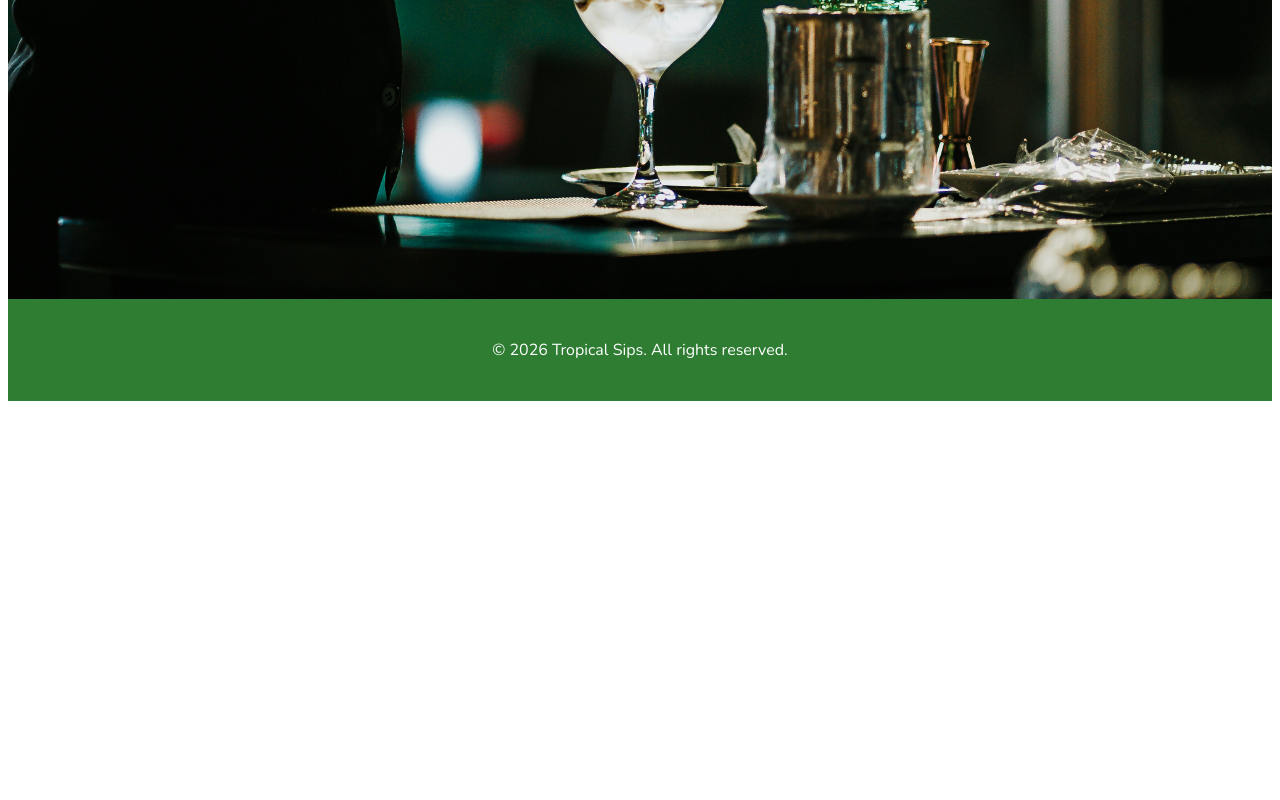
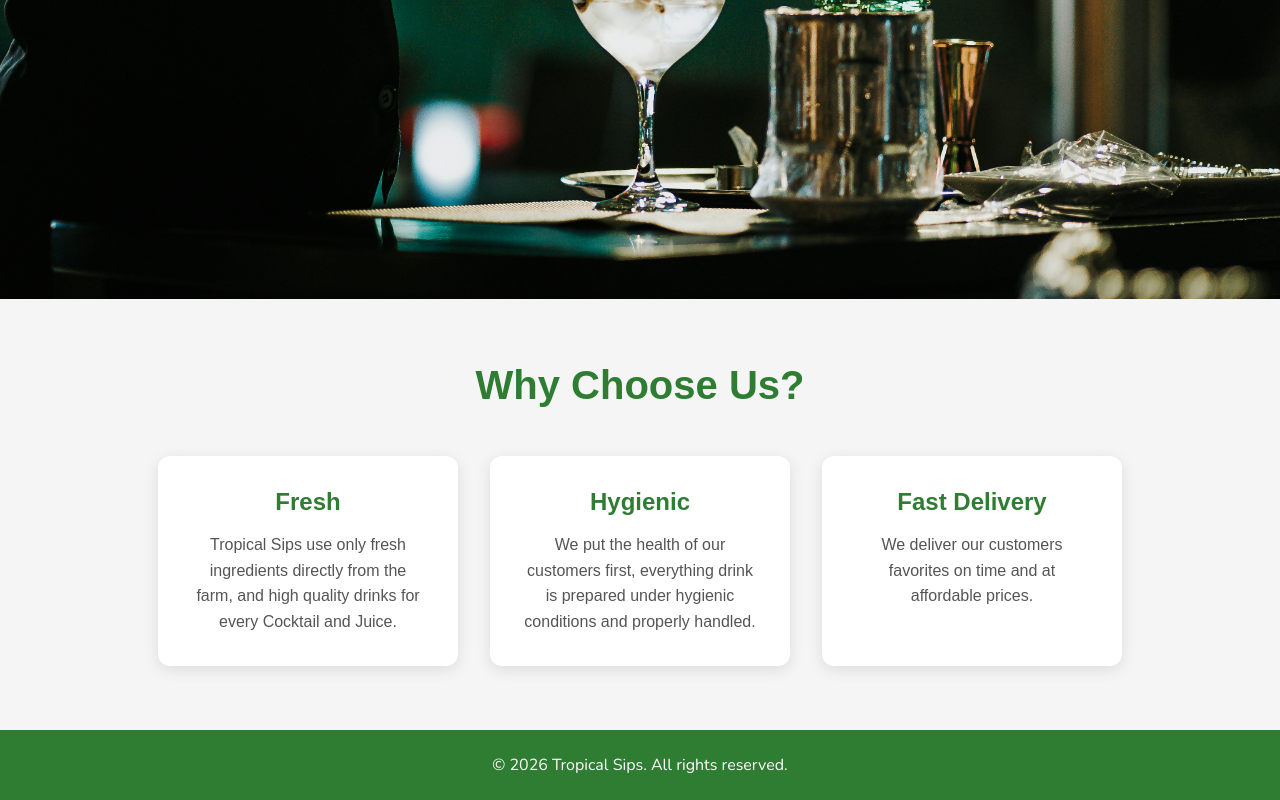
Before and after one commit to Robert-Awiesa/Cocktail-Bar, a React (Vite) app: page / in a window 1280 px wide. Shown: the part 501-1301 px from the top of the page. Before the commit the page ends 910 px from the top, so only its background shows below. Built offline with nearby package versions, Linux system fonts and the light colour scheme.

Commit message:
-aWhy choose us cards for home page

```diff
--- a/src/index.css
+++ b/src/index.css
@@ -1,3 +1,14 @@
 :root{
   font-family: Nunito, sans-serif;
 }
+/* Reset default browser spacing */
+* {
+  margin: 0;
+  padding: 0;
+  box-sizing: border-box;
+}
+
+body {
+  margin: 0;
+  padding: 0;
+}
--- a/src/pages/Home.jsx
+++ b/src/pages/Home.jsx
@@ -1,8 +1,10 @@
 import Hero from "./Hero";
+import WhyUs from "./WhyUs";
 function Home(){
   return(
     <>
       <Hero />
+      <WhyUs />
     </>
   )
 }
--- /dev/null
+++ b/src/pages/WhyUs.css
@@ -0,0 +1,45 @@
+.why-us {
+  padding: 4rem 2rem;
+  background-color: #f5f5f5;
+  text-align: center;
+  font-family: 'Poppins', sans-serif;
+}
+
+.why-us h1 {
+  font-size: 2.5rem;
+  margin-bottom: 3rem;
+  color: rgb(46, 125, 50);
+}
+
+.messages-container {
+  display: flex;
+  justify-content: center;
+  gap: 2rem;
+  flex-wrap: wrap;
+}
+
+.message-card {
+  background-color: white;
+  border-radius: 12px;
+  padding: 2rem;
+  width: 300px;
+  box-shadow: 0 4px 15px rgba(0, 0, 0, 0.1);
+  transition: transform 0.3s, box-shadow 0.3s;
+}
+
+.message-card:hover {
+  transform: translateY(-5px);
+  box-shadow: 0 8px 20px rgba(0, 0, 0, 0.15);
+}
+
+.message-card h3 {
+  font-size: 1.5rem;
+  margin-bottom: 1rem;
+  color: rgb(46, 125, 50);
+}
+
+.message-card p {
+  font-size: 1rem;
+  color: #555;
+  line-height: 1.6;
+}
--- /dev/null
+++ b/src/pages/WhyUs.jsx
@@ -0,0 +1,33 @@
+import './WhyUs.css';
+const messages = [
+  {
+    heading: 'Fresh',
+    text: 'Tropical Sips use only fresh ingredients directly from the farm, and high quality drinks for every Cocktail and Juice.'
+  },
+  {
+    heading: 'Hygienic',
+    text: 'We put the health of our customers first, everything drink is prepared under hygienic conditions and properly handled.'
+  },
+  {
+    heading: 'Fast Delivery',
+    text: 'We deliver our customers favorites on time and at affordable prices.'
+  }
+]
+
+function WhyUs() {
+  return(
+    <div className="why-us">
+      <h1>Why Choose Us?</h1>
+      <div className="messages-container">
+         {messages.map((message, index) => (
+        <div key = {index} className="message-card">
+          <h3>{message.heading}</h3>
+          <p>{message.text}</p>
+        </div>
+      ))}
+      </div>
+
+    </div>
+  )
+}
+export default WhyUs;
```
